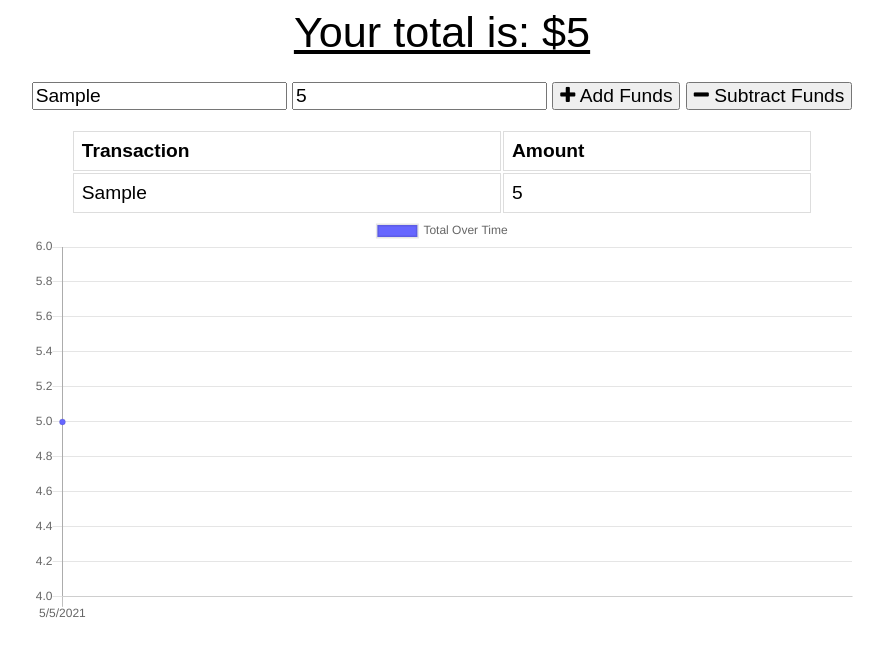
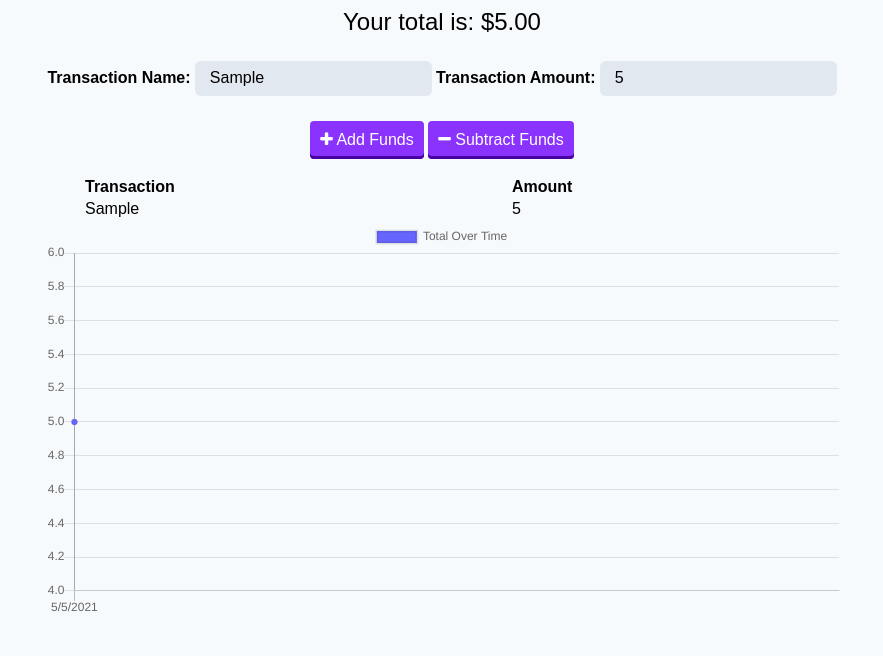
Before and after one commit to sa605935/Budget_Tracker, a website: page public/index.html in a window 1280 px wide. Both pictures are taken after typing "Sample", "5" into the empty fields and a click on the button "Add Funds". Shown: the whole page, without its empty margins (198-1081 px from the left). Drawn offline with nearby package versions, Linux system fonts and the light colour scheme; no server answers.

Commit message:
had issue pushing, now adding backpack

```diff
--- a/public/index.html
+++ b/public/index.html
@@ -1,30 +1,39 @@
 <!DOCTYPE html>
 <html lang="en">
   <head>
-  <meta charset="UTF-8">
-  <meta name="viewport" content="width=device-width, initial-scale=1.0">
-  <meta http-equiv="X-UA-Compatible" content="ie=edge">
-  <meta name="theme-color" content="#317EFB">
-  <link rel="shortcut icon" href="icons/icon-192x192.png" type="image/x-icon">
+    <meta charset="UTF-8" />
+    <meta name="viewport" content="width=device-width, initial-scale=1.0" />
+    <meta http-equiv="X-UA-Compatible" content="ie=edge" />
+    <meta name="theme-color" content="#317EFB" />
 
-  <link rel="stylesheet" href="https://stackpath.bootstrapcdn.com/font-awesome/4.7.0/css/font-awesome.min.css">
-  <link rel="stylesheet" href="styles.css">
-
+    <link
+      rel="stylesheet"
+      href="https://stackpath.bootstrapcdn.com/font-awesome/4.7.0/css/font-awesome.min.css"
+    />
+    <link rel="stylesheet" href="styles.css" />
     <title>Budget Tracker</title>
   </head>
   <body>
     <div class="wrapper">
       <div class="total">
-      <div class="total">Your total is: $<span id="total">0</span></div>
+        <div>Your total is: $<span id="total">0</span></div>
       </div>
 
-    <div class="form">
-      <input type="text" id="t-name" placeholder="Name of transaction" />
-      <input type="number" min="0" id="t-amount" placeholder="Transaction amount" />
-      <button id="add-btn"><i class="fa fa-plus buttons"></i> Add Funds</button>
-      <button id="sub-btn"><i class="fa fa-minus"></i> Subtract Funds</button>
-      <p class="error"></p>
+      <form>
+        <label for="t-name">Transaction Name:</label>
+        <input type="text" id="t-name" placeholder="Name" />
+
+        <label for="t-amount">Transaction Amount:</label>
+        <input type="number" min="0" id="t-amount" placeholder="Amount" />
+
+        <div class="transaction-buttons">
+          <button id="add-btn"><i class="fa fa-plus"></i> Add Funds</button>
+          <button id="sub-btn">
+            <i class="fa fa-minus"></i> Subtract Funds
+          </button>
         </div>
+        <p role="alert" class="error"></p>
+      </form>
 
       <div class="transactions">
         <table>
@@ -32,16 +41,15 @@
             <th>Transaction</th>
             <th>Amount</th>
           </thead>
-        <tbody id="tbody">
-
-        </tbody>
+          <tbody id="tbody"></tbody>
         </table>
       </div>
 
-    <canvas id="myChart"></canvas>
+      <canvas id="my-chart"></canvas>
     </div>
 
     <script src="https://cdn.jsdelivr.net/npm/chart.js@2.8.0"></script>
-  <script src="index.js"></script>
+    <script src="/db.js"></script>
+    <script src="/index.js"></script>
   </body>
 </html>
--- a/public/index.js
+++ b/public/index.js
@@ -1,14 +1,11 @@
 let transactions = [];
 let myChart;
 
-fetch("/api/transaction")
-  .then(response => {
-    return response.json();
-  })
-  .then(data => {
+fetch('/api/transaction')
+  .then((response) => response.json())
+  .then((data) => {
     // save db data on global variable
     transactions = data;
-
     populateTotal();
     populateTable();
     populateChart();
@@ -16,21 +13,23 @@ fetch("/api/transaction")
 
 function populateTotal() {
   // reduce transaction amounts to a single total value
-  let total = transactions.reduce((total, t) => {
-    return total + parseInt(t.value);
-  }, 0);
+  const total = transactions
+    .reduce((total, t) => {
+      return total + parseFloat(t.value);
+    }, 0)
+    .toFixed(2);
 
-  let totalEl = document.querySelector("#total");
+  const totalEl = document.querySelector('#total');
   totalEl.textContent = total;
 }
 
 function populateTable() {
-  let tbody = document.querySelector("#tbody");
-  tbody.innerHTML = "";
+  const tbody = document.querySelector('#tbody');
+  tbody.innerHTML = '';
 
-  transactions.forEach(transaction => {
+  transactions.forEach((transaction) => {
     // create and populate a table row
-    let tr = document.createElement("tr");
+    const tr = document.createElement('tr');
     tr.innerHTML = `
       <td>${transaction.name}</td>
       <td>${transaction.value}</td>
@@ -42,17 +41,17 @@ function populateTable() {
 
 function populateChart() {
   // copy array and reverse it
-  let reversed = transactions.slice().reverse();
+  const reversed = transactions.slice().reverse();
   let sum = 0;
 
   // create date labels for chart
-  let labels = reversed.map(t => {
-    let date = new Date(t.date);
+  const labels = reversed.map((t) => {
+    const date = new Date(t.date);
     return `${date.getMonth() + 1}/${date.getDate()}/${date.getFullYear()}`;
   });
 
   // create incremental values for chart
-  let data = reversed.map(t => {
+  const data = reversed.map((t) => {
     sum += parseInt(t.value);
     return sum;
   });
@@ -62,41 +61,42 @@ function populateChart() {
     myChart.destroy();
   }
 
-  let ctx = document.getElementById("myChart").getContext("2d");
+  const ctx = document.getElementById('my-chart').getContext('2d');
 
   myChart = new Chart(ctx, {
     type: 'line',
     data: {
       labels,
-        datasets: [{
-            label: "Total Over Time",
+      datasets: [
+        {
+          label: 'Total Over Time',
           fill: true,
-            backgroundColor: "#6666ff",
-            data
-        }]
-    }
+          backgroundColor: '#6666ff',
+          data,
+        },
+      ],
+    },
   });
 }
 
 function sendTransaction(isAdding) {
-  let nameEl = document.querySelector("#t-name");
-  let amountEl = document.querySelector("#t-amount");
-  let errorEl = document.querySelector(".form .error");
+  const nameEl = document.querySelector('#t-name');
+  const amountEl = document.querySelector('#t-amount');
+  const errorEl = document.querySelector('form .error');
 
   // validate form
-  if (nameEl.value === "" || amountEl.value === "") {
-    errorEl.textContent = "Missing Information";
+  if (nameEl.value === '' || amountEl.value === '') {
+    errorEl.textContent = 'Missing Information';
     return;
-  }
-  else {
-    errorEl.textContent = "";
+  } else {
+    errorEl.textContent = '';
   }
 
   // create record
-  let transaction = {
+  const transaction = {
     name: nameEl.value,
     value: amountEl.value,
-    date: new Date().toISOString()
+    date: new Date().toISOString(),
   };
 
   // if subtracting funds, convert amount to negative number
@@ -113,41 +113,40 @@ function sendTransaction(isAdding) {
   populateTotal();
 
   // also send to server
-  fetch("/api/transaction", {
-    method: "POST",
+  fetch('/api/transaction', {
+    method: 'POST',
     body: JSON.stringify(transaction),
     headers: {
-      Accept: "application/json, text/plain, */*",
-      "Content-Type": "application/json"
+      Accept: 'application/json, text/plain, */*',
+      'Content-Type': 'application/json',
+    },
+  })
+    .then((response) => response.json())
+    .then((data) => {
+      if (data.errors) {
+        errorEl.textContent = 'Missing Information';
+      } else {
+        // clear form
+        nameEl.value = '';
+        amountEl.value = '';
       }
     })
-  .then(response => {
-    return response.json();
-  })
-  .then(data => {
-    if (data.errors) {
-      errorEl.textContent = "Missing Information";
-    }
-    else {
-      // clear form
-      nameEl.value = "";
-      amountEl.value = "";
-    }
-  })
-  .catch(err => {
+    .catch((err) => {
       // fetch failed, so save in indexed db
       saveRecord(transaction);
 
       // clear form
-    nameEl.value = "";
-    amountEl.value = "";
+      nameEl.value = '';
+      amountEl.value = '';
     });
 }
 
-document.querySelector("#add-btn").onclick = function() {
+document.querySelector('#add-btn').addEventListener('click', function (event) {
+  event.preventDefault();
   sendTransaction(true);
-};
+});
 
-document.querySelector("#sub-btn").onclick = function() {
+document.querySelector('#sub-btn').addEventListener('click', function (event) {
+  event.preventDefault();
   sendTransaction(false);
-};
+});
--- a/public/styles.css
+++ b/public/styles.css
@@ -1,25 +1,53 @@
+*, *::before, *::after {
+  box-sizing: border-box;
+}
+
 body {
-  font-size: 120%;
+  font-size: 16px;
+  font-family: Arial;
+  background-color: #F7FAFC;
+}
+
+button,
+input {
+  font-size: 1em;
   font-family: Arial;
 }
 
-button, input {
-  font-size: 100%;
-  font-family: Arial;
+label {
+  font-weight: 900;
+}
+
+input {
+  border: 2px solid transparent;
+  border-radius: 6px;
+  padding: .4em .8em;
+  background-color: #E2E8F0;
+}
+
+input:focus {
+  background-color: #FFFFFF;
+  border: 2px solid #CBD5E0;
+  outline: 0;
+}
+
+button {
+  background: #8A33FE;
+  border: none;
+  border-radius: 4px;
+  cursor: pointer;
+  color: #FFFFFF;
+  padding: 10px;
+  box-shadow: inset 0 -3px 0 0 #4801A5;
+}
+
+button:active {
+  box-shadow: none;
+  transform: translateY(3px);
 }
 
 table {
   width: 100%;
-}
-
-td, th {
-  border: 1px solid #dddddd;
-  text-align: left;
-  padding: 8px;
-}
-
-tr:nth-child(even) {
-  background-color: #dddddd;
 }
 
 .error {
@@ -28,18 +56,16 @@ tr:nth-child(even) {
 
 .wrapper {
   margin: 0 auto;
-  max-width: 825px;
+  max-width: 800px;
   text-align: center;
 }
 
 .total {
   font-size: 150%;
-  text-decoration: underline;
 }
 
-.form {
+form {
   margin-top: 25px;
-  width: 100%;
 }
 
 .transactions {
@@ -49,3 +75,7 @@ tr:nth-child(even) {
   width: 90%;
   margin: 0 auto;
 }
+
+.transaction-buttons {
+  margin-top: 25px;
+}
```
Also changed, not shown: package.json (+13 -14 lines), routes/api.js (+7 -6 lines), server.js (+16 -12 lines), 2 other files. Lines whose indentation alone changed are shown as unchanged.
